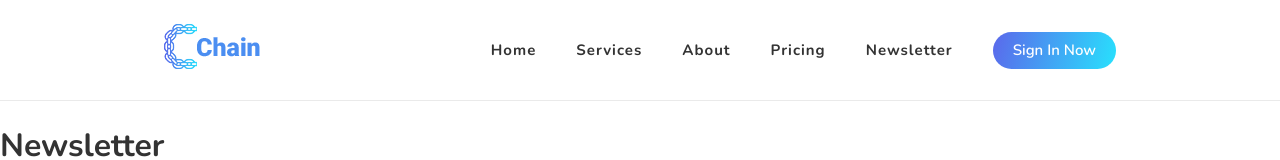
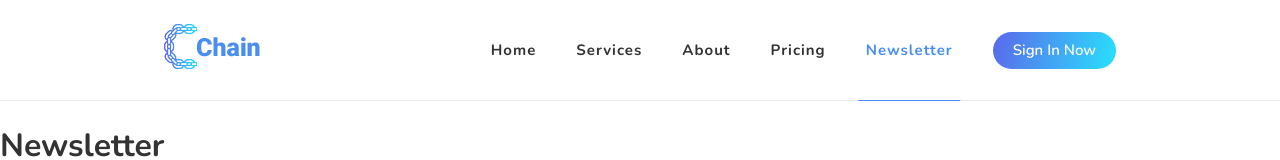
Before and after one commit to camgiangtranthi/chain-app, a React (Create React App) app: page /newsletter in a window 1280 px wide. Shown: the top 160 px of the page. Built offline with nearby package versions, Linux system fonts and the light colour scheme.

Commit message:
CSS active and hover

```diff
--- a/src/components/NavBar/NavBar.scss
+++ b/src/components/NavBar/NavBar.scss
@@ -35,6 +35,23 @@
                         color: var(--primary);
                     }
                 }
+
+                .active {
+                    color: var(--primary);
+                    position: relative;
+                    transition: all 0.3s ease 0s;
+
+                    &::after {
+                        content: '';
+                        position: absolute;
+                        width: 80%;
+                        height: 0.5px;
+                        background-color: #4b8ef1;
+                        left: 50%;
+                        bottom: -40px;
+                        transform: translateX(-50%);
+                    }
+                }
             }
 
             .navbar__btn {
--- a/src/components/NavBar/NavBar.tsx
+++ b/src/components/NavBar/NavBar.tsx
@@ -1,4 +1,4 @@
-import { Link } from 'react-router-dom';
+import { Link, useLocation } from 'react-router-dom';
 import './NavBar.scss';
 
 interface Links {
@@ -7,6 +7,7 @@ interface Links {
 }
 
 const NavBar = () => {
+    const location = useLocation();
     const links: Links[] = [
         { name: 'Home', path: '/' },
         { name: 'Services', path: '/services' },
@@ -23,7 +24,11 @@ const NavBar = () => {
                 <div className="navbar__content">
                     <div className="navbar__links">
                         {links.map((link, index) => (
-                            <Link key={index} to={link.path}>
+                            <Link
+                                className={location.pathname === link.path ? 'active' : ''}
+                                to={link.path}
+                                key={link.name}
+                            >
                                 {link.name}
                             </Link>
                         ))}
```
